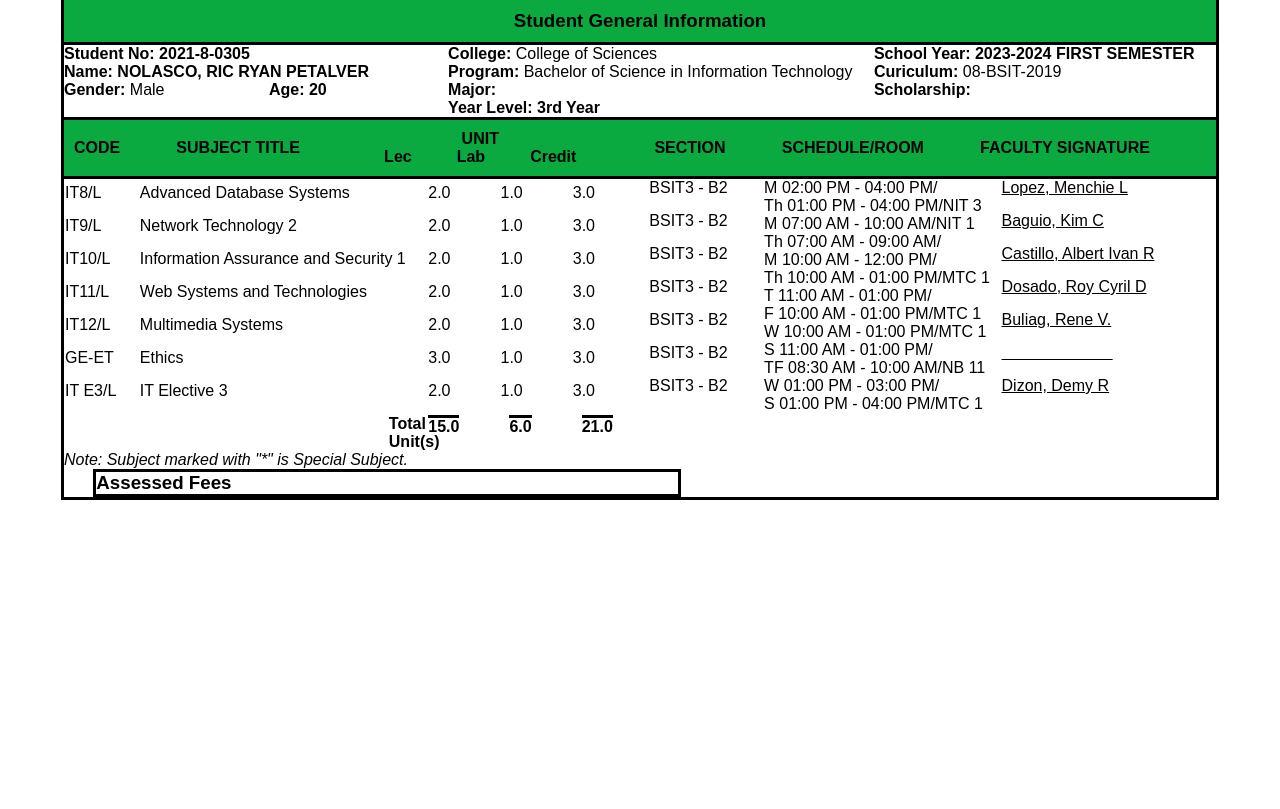
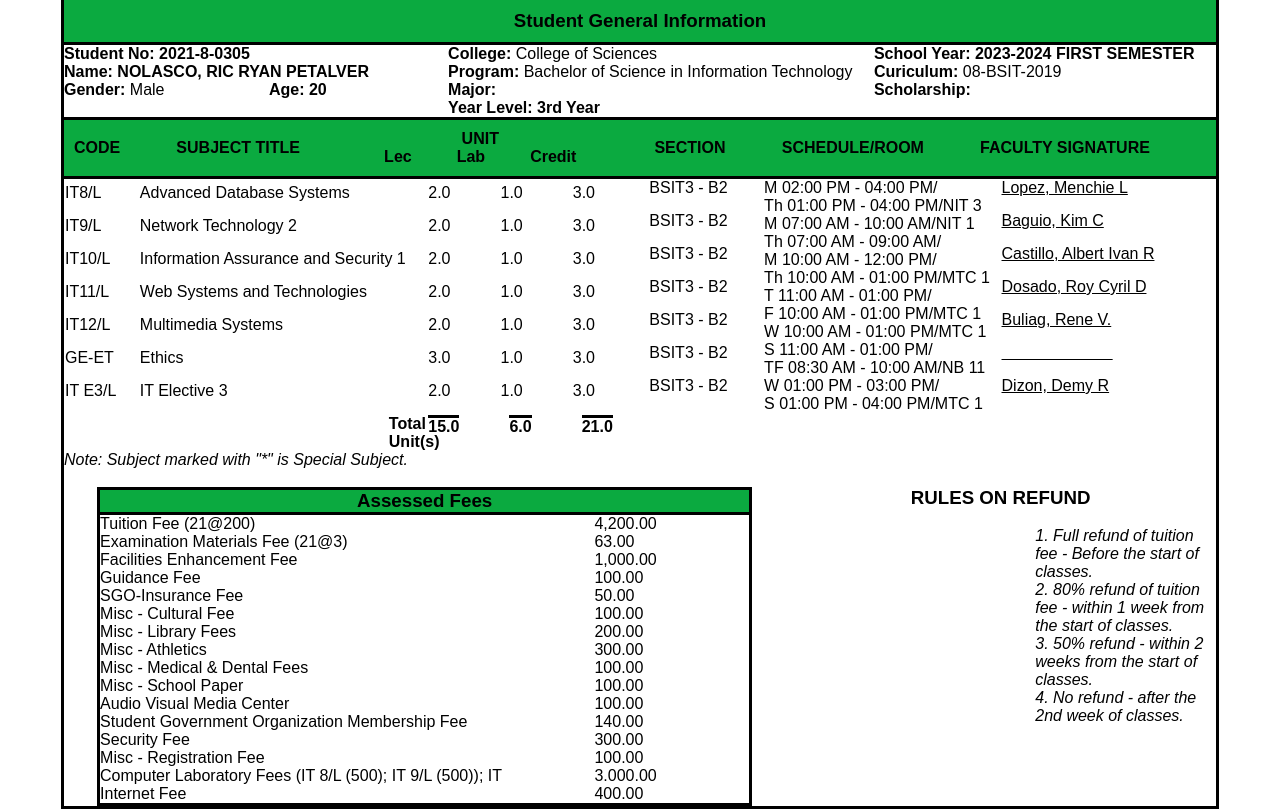
Before and after one commit to TooIneptNeedToLearn/Certificate-Of-Registration, a plain HTML site: page index.html in a window 1280 px wide. Shown: the part 213-1022 px from the top of the page. Before the commit the page ends 800 px from the top, so only its background shows below. Drawn offline with Linux system fonts and the light colour scheme.

Commit message:
added the content for assessed

```diff
--- a/index.html
+++ b/index.html
@@ -179,17 +179,68 @@
         <div class="main-head-finish">
             Note: Subject marked with "*" is Special Subject.
         </div>
+        <br>
         <!-- ruleset-fees -->
         <div class="split">
             <div class="assessed fees">
-                <main class="assessed-fees-box">
+                <main>
                     <div class="assessed-head">
                         <h3>Assessed Fees</h3>
+                    </div>
+                    <div class="assessed-container">
+                        <div class="assessed-container1">
+                            <p>Tuition Fee (21@200)</p>
+                            <p>Examination Materials Fee (21@3)</p>
+                            <p>Facilities Enhancement Fee</p>
+                            <p>Guidance Fee</p>
+                            <p>SGO-Insurance Fee</p>
+                            <p>Misc - Cultural Fee</p>
+                            <p>Misc - Library Fees</p>
+                            <p>Misc - Athletics </p>
+                            <p>Misc - Medical & Dental Fees</p>
+                            <p>Misc - School Paper </p>
+                            <p>Audio Visual Media Center</p>
+                            <p>Student Government Organization Membership Fee</p>
+                            <p>Security Fee</p>
+                            <p>Misc - Registration Fee </p>
+                            <p>Computer Laboratory Fees (IT 8/L (500); IT 9/L (500)); IT</p>
+                            <p>Internet Fee </p>
+                        </div>
+                        <div class="assessed-container2">
+                            <p>4,200.00</p>
+                            <p>63.00</p>
+                            <p>1,000.00</p>
+                            <p>100.00</p>
+                            <p>50.00</p>
+                            <p>100.00</p>
+                            <p>200.00</p>
+                            <p>300.00</p>
+                            <p>100.00</p>
+                            <p>100.00</p>
+                            <p>100.00</p>
+                            <p>140.00</p>
+                            <p>300.00</p>
+                            <p>100.00</p>
+                            <p>3.000.00</p>
+                            <p>400.00</p>
+                        </div>
                     </div>
                 </main>
             </div>
             <div class="rules-refund">
-
+                <div class="title-refund">
+                    <h3>RULES ON REFUND</h3>
+                    <br>
+                </div>
+                <div class="rules">
+                    <p>1. Full refund of tuition fee - Before the start of <br>
+                        classes.</p>
+                    <p>2. 80% refund of tuition fee - within 1 week from <br>
+                        the start of classes.</p>
+                    <p> 3. 50% refund - within 2 weeks from the start of <br>
+                         classes.</p>
+                    <p> 4. No refund - after the 2nd week of classes.</p>
+                </div>
             </div>
         </div>
 
--- a/style.css
+++ b/style.css
@@ -153,11 +153,27 @@ span {
 }
 
 /* Bottom Part */
-.ssessed-fees-box{
-    margin: 0;
-    padding:0;
+.assessed-head h3{
+    text-align: center;
+    background-color: rgb(11, 170, 64);
+    border-bottom: #000000 solid;
 }
 
-.assessed-head h3{
-    align-items: center;
+.assessed-container {
+    display: grid;
+    grid-template-columns: auto auto;
 }
+
+.rules-refund {
+    position: relative;
+}
+
+.title-refund {
+    text-align: center;
+}
+
+.rules {
+    font-style: italic;
+    position: absolute;
+    left: 250px;
+}
```
